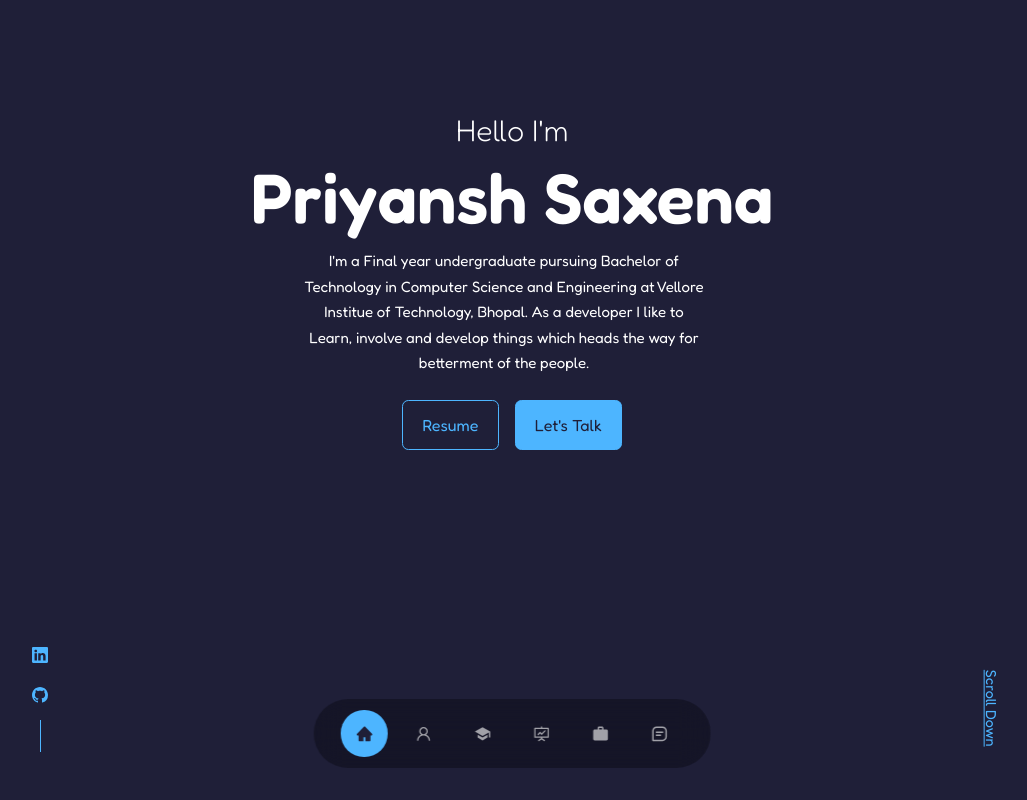
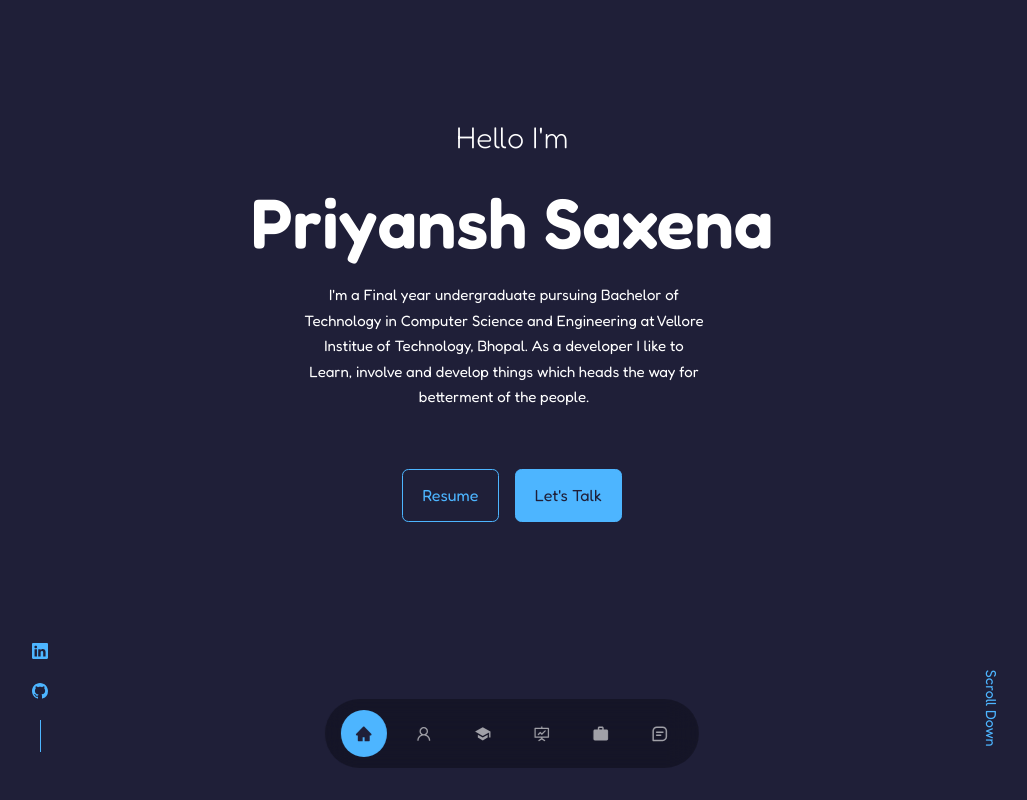
Before and after one commit to PriyaanshSaxena/PriyaanshSaxena.github.io, a React (Create React App) app: page / in a window 1280 px wide. Shown: the top 800 px of the page, without its empty margins (128-1155 px from the left). Built offline with nearby package versions, Linux system fonts and the light colour scheme.

Commit message:
few updates

```diff
--- a/public/index.html
+++ b/public/index.html
@@ -1,10 +1,6 @@
  <!DOCTYPE html>
  <html lang="en">
 
-    <link href="https://cdn.jsdelivr.net/npm/bootstrap@5.0.2/dist/css/bootstrap.min.css" rel="stylesheet" integrity="sha384-EVSTQN3/azprG1Anm3QDgpJLIm9Nao0Yz1ztcQTwFspd3yD65VohhpuuCOmLASjC" crossorigin="anonymous">
-    <script src="https://cdn.jsdelivr.net/npm/bootstrap@5.0.2/dist/js/bootstrap.bundle.min.js" integrity="sha384-MrcW6ZMFYlzcLA8Nl+NtUVF0sA7MsXsP1UyJoMp4YLEuNSfAP+JcXn/tWtIaxVXM" crossorigin="anonymous"></script>
-    <script src="https://cdn.jsdelivr.net/npm/@popperjs/core@2.9.2/dist/umd/popper.min.js" integrity="sha384-IQsoLXl5PILFhosVNubq5LC7Qb9DXgDA9i+tQ8Zj3iwWAwPtgFTxbJ8NT4GN1R8p" crossorigin="anonymous"></script>
-<script src="https://cdn.jsdelivr.net/npm/bootstrap@5.0.2/dist/js/bootstrap.min.js" integrity="sha384-cVKIPhGWiC2Al4u+LWgxfKTRIcfu0JTxR+EQDz/bgldoEyl4H0zUF0QKbrJ0EcQF" crossorigin="anonymous"></script>
 
  <head>
      <meta charset="UTF-8">
--- a/src/components/about/About.jsx
+++ b/src/components/about/About.jsx
@@ -7,6 +7,7 @@ const About = () => {
     <section id='about'>
       <h5>Wanna know about me</h5>
       <h2>About Me</h2>
+      <br />
 
       <div className='container about__container'>
         <div className='about__me'>
--- a/src/components/header/Header.jsx
+++ b/src/components/header/Header.jsx
@@ -12,6 +12,8 @@ const Header = () => {
         <p>I'm a Final year undergraduate pursuing Bachelor of Technology in Computer Science and Engineering at Vellore Institue of Technology, Bhopal.
 
           As a developer I like to Learn, involve and develop things which heads the way for betterment of the people.</p>
+
+          <br />
         <CTA/>
         <HeaderSocials/>
 
--- a/src/components/nav/nav.css
+++ b/src/components/nav/nav.css
@@ -2,7 +2,7 @@ nav {
     background: rgba(0, 0, 0, 0.3);
     width: max-content;
     display: block;
-    padding: 0.7rem 1.7rem;
+    padding: 0.7rem 1rem;
     z-index: 2;
     position: fixed;
     left: 50%;
@@ -10,7 +10,7 @@ nav {
     bottom: 2rem;
     display: flex;
     gap: 0.8rem;
-    border-radius: 3rem;
+    border-radius: 5rem;
     backdrop-filter: blur(15px);
 }
 
```
